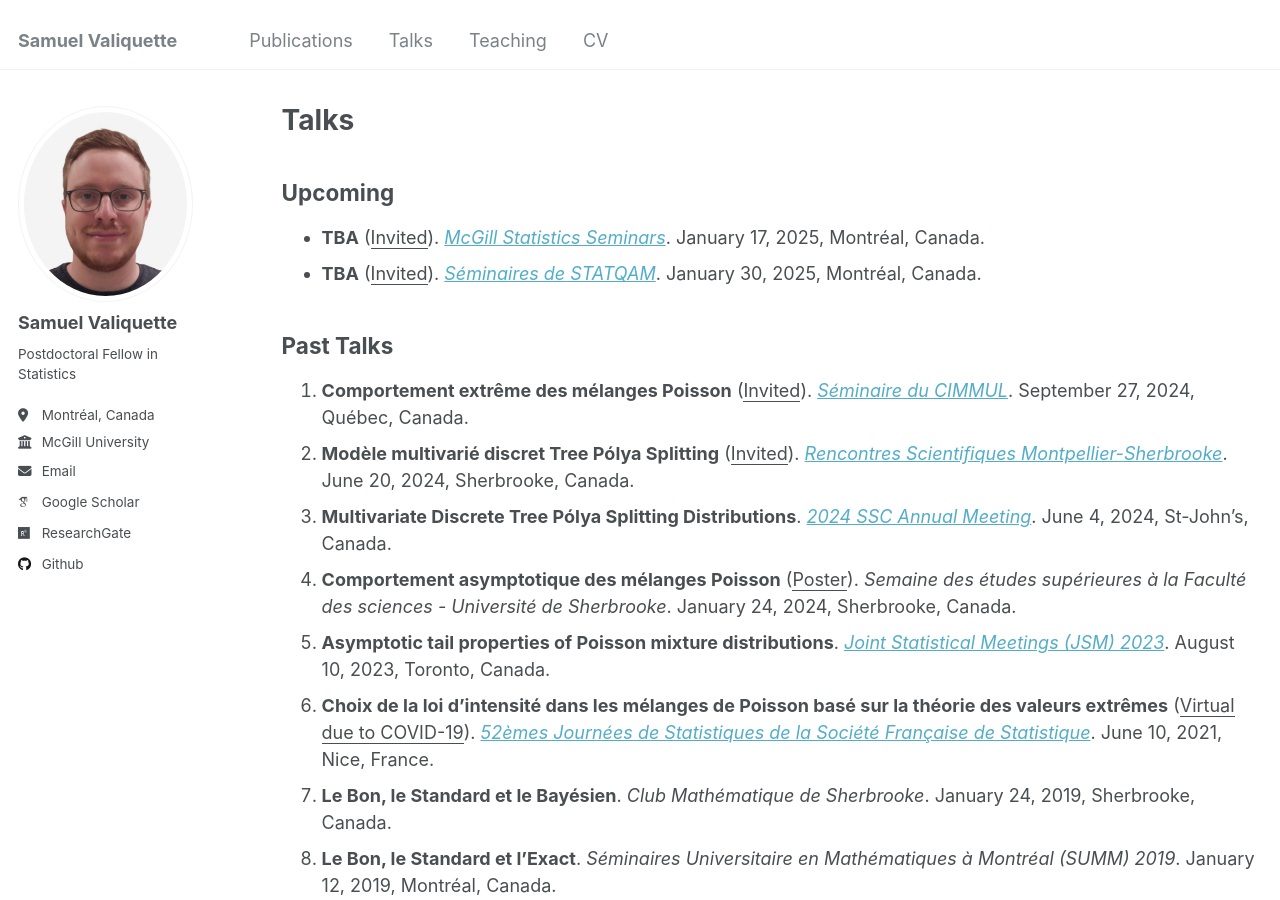
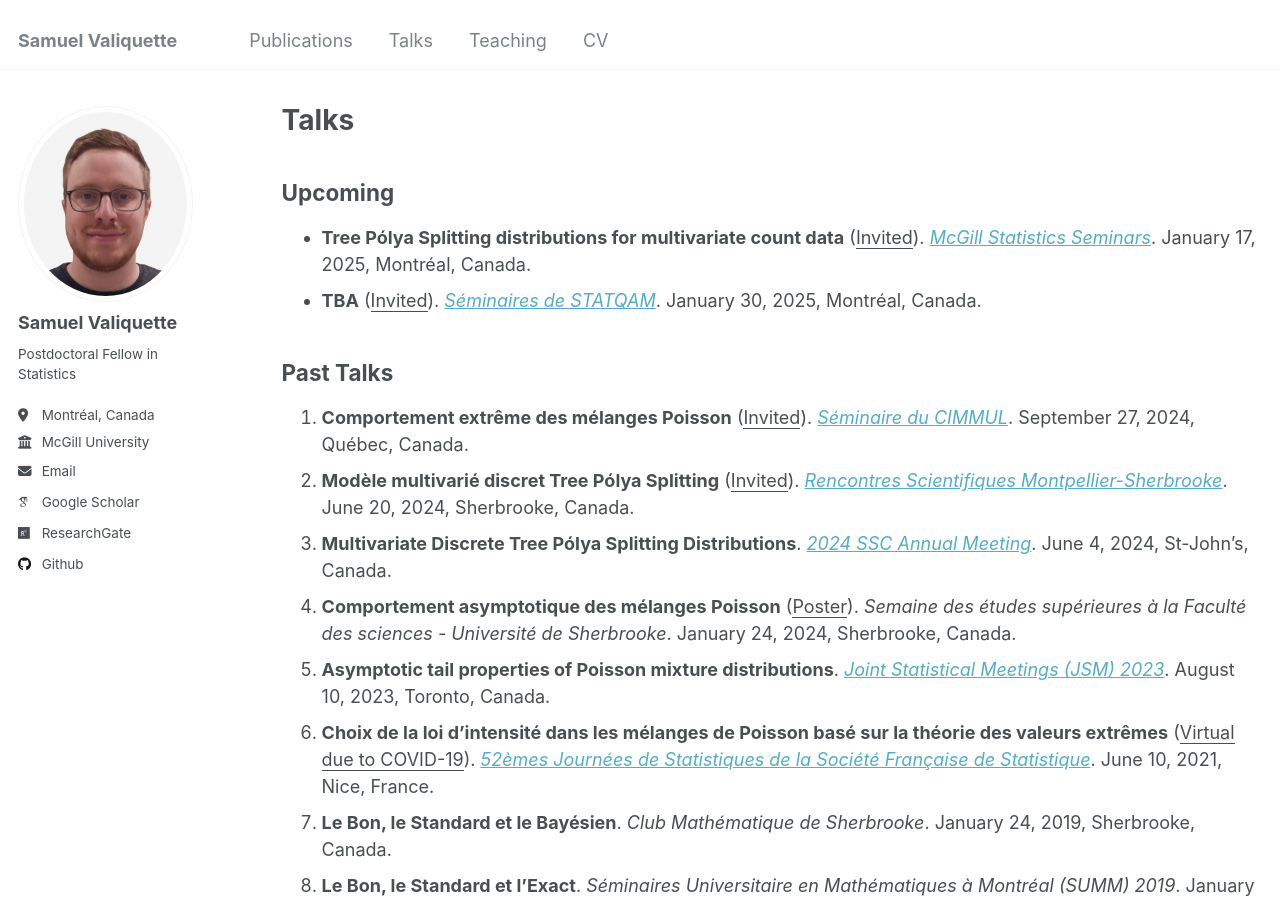
Before and after one commit to s-valiquette/s-valiquette.github.io, a Jekyll site: the page built from _pages/talks.md, in a window 1280 px wide and 900 px high. Built offline with Jekyll 4.4.1, drawn with Linux system fonts in a browser that asks for light colours; some web fonts are replaced.

Commit message:
Update talks.md

```diff
--- a/_pages/talks.md
+++ b/_pages/talks.md
@@ -6,7 +6,7 @@ author_profile: true
 ---
 
 ## Upcoming
-- **TBA** (<ins>Invited</ins>). *[McGill Statistics Seminars](https://mcgillstat.github.io/)*. January 17, 2025, Montréal, Canada.
+- **Tree Pólya Splitting distributions for multivariate count data** (<ins>Invited</ins>). *[McGill Statistics Seminars](https://mcgillstat.github.io/)*. January 17, 2025, Montréal, Canada.
 - **TBA** (<ins>Invited</ins>). *[Séminaires de STATQAM](https://statqam.uqam.ca/2024-2025/)*. January 30, 2025, Montréal, Canada.
 
 ## Past Talks
```
